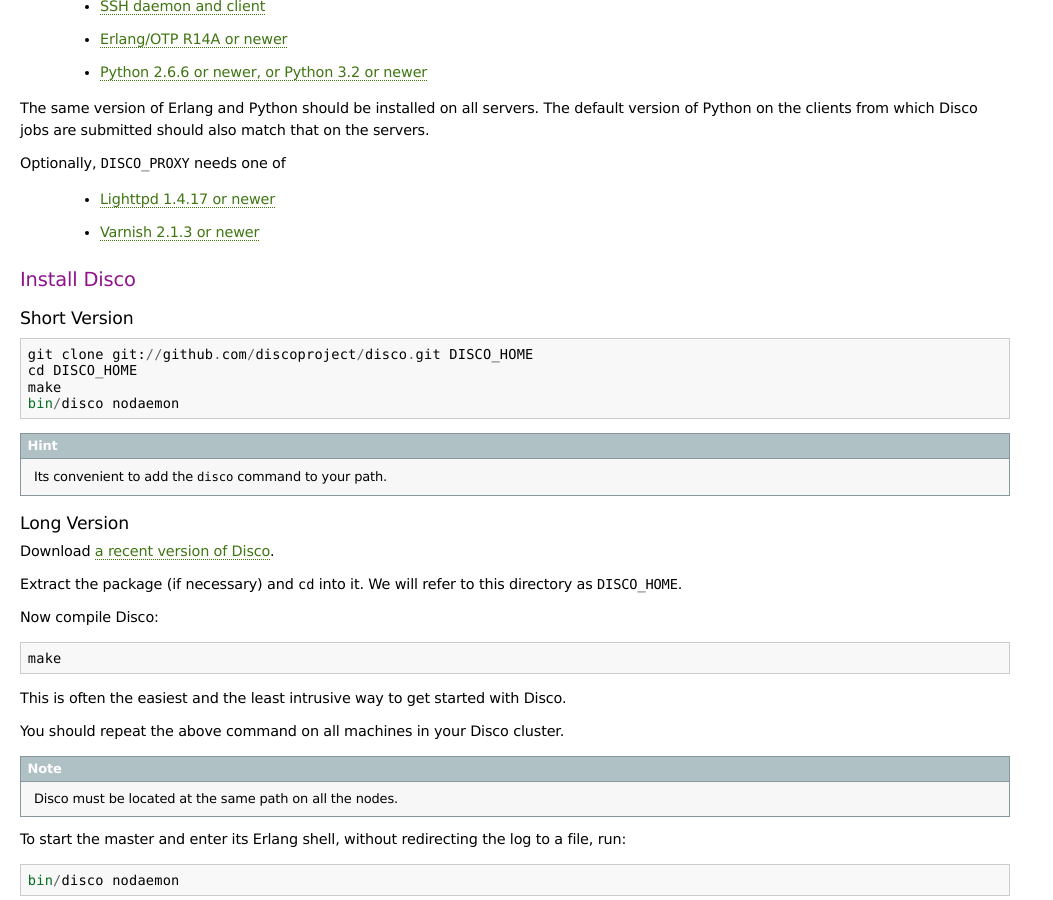
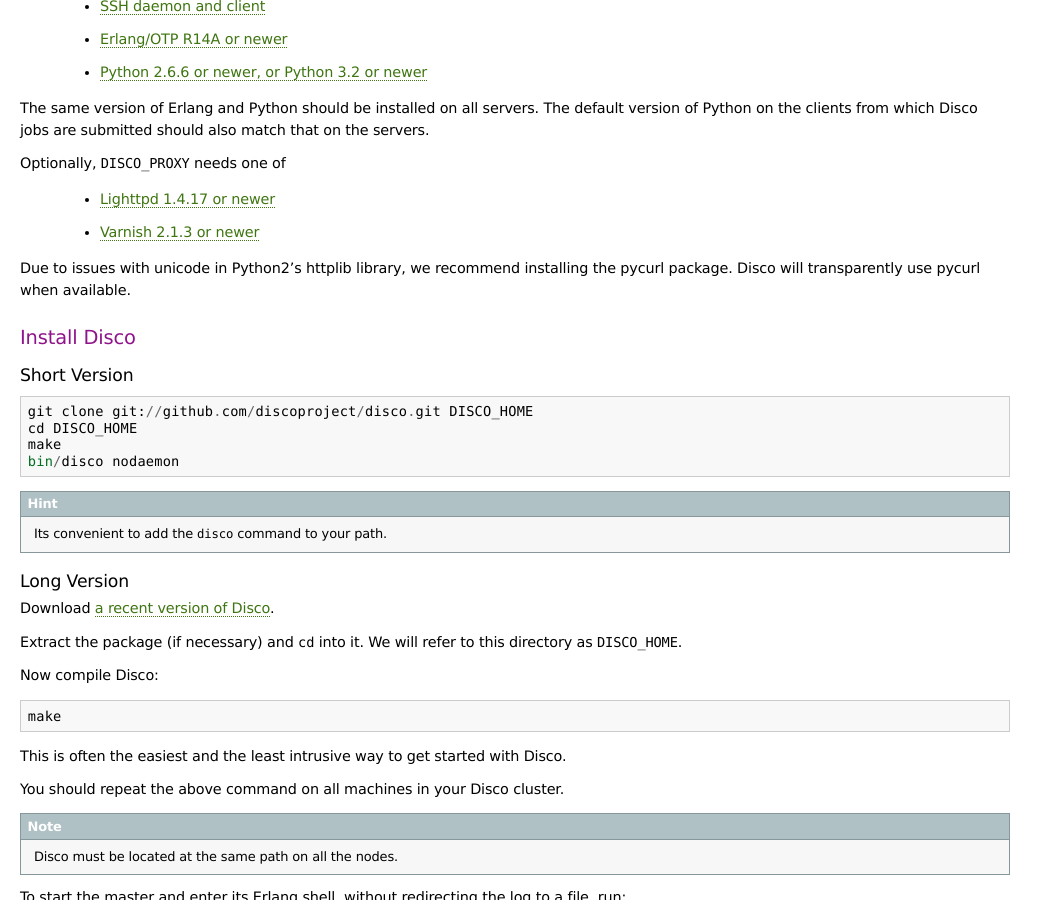
Before and after one commit to discoproject/disco, a Sphinx documentation site: the page built from doc/start/install.rst, in a window 1280 px wide and 900 px high, scrolled down 581 px. Shown: the whole window, without its empty margins (0-1053 px from the left). Built offline with Sphinx 7.4.7, drawn with Linux system fonts in a browser that asks for light colours.

Commit message:
Add note recommending pycurl with Python2.

```diff
--- a/doc/start/install.rst
+++ b/doc/start/install.rst
@@ -45,6 +45,10 @@
 
  * `Lighttpd 1.4.17 or newer <http://lighttpd.net>`_
  * `Varnish 2.1.3 or newer <http://varnish-cache.org>`_
+
+Due to issues with unicode in Python2's httplib library, we recommend
+installing the pycurl package.  Disco will transparently use pycurl
+when available.
 
 .. _install_source:
 
```
